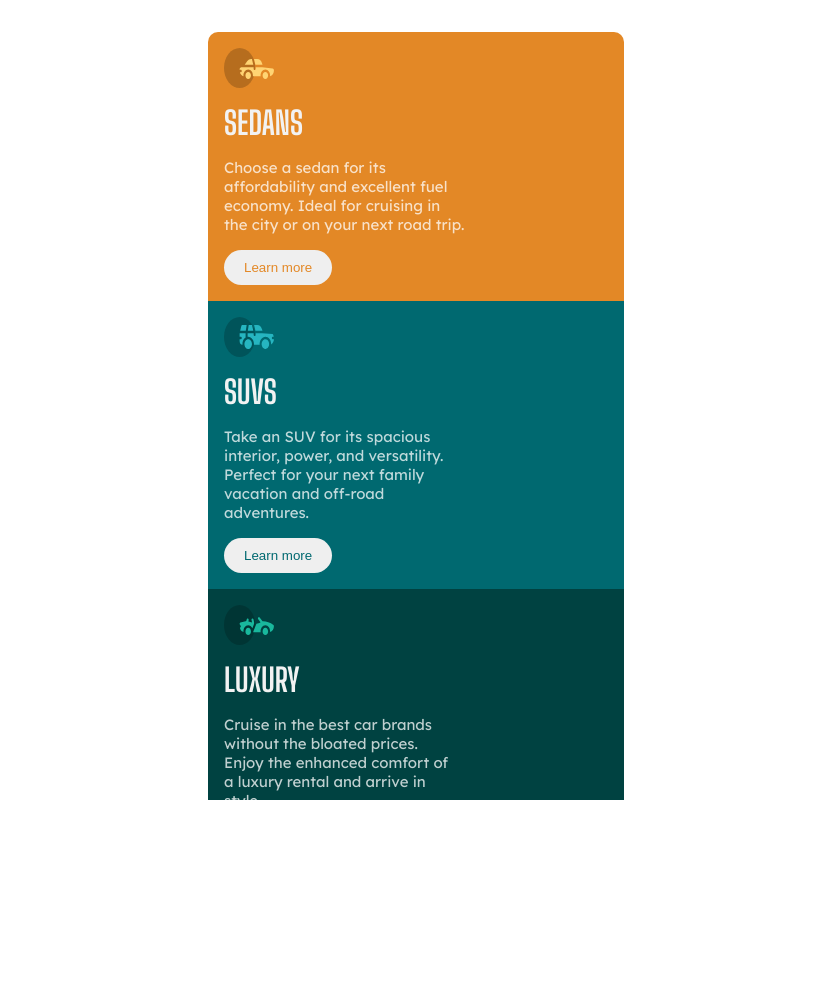
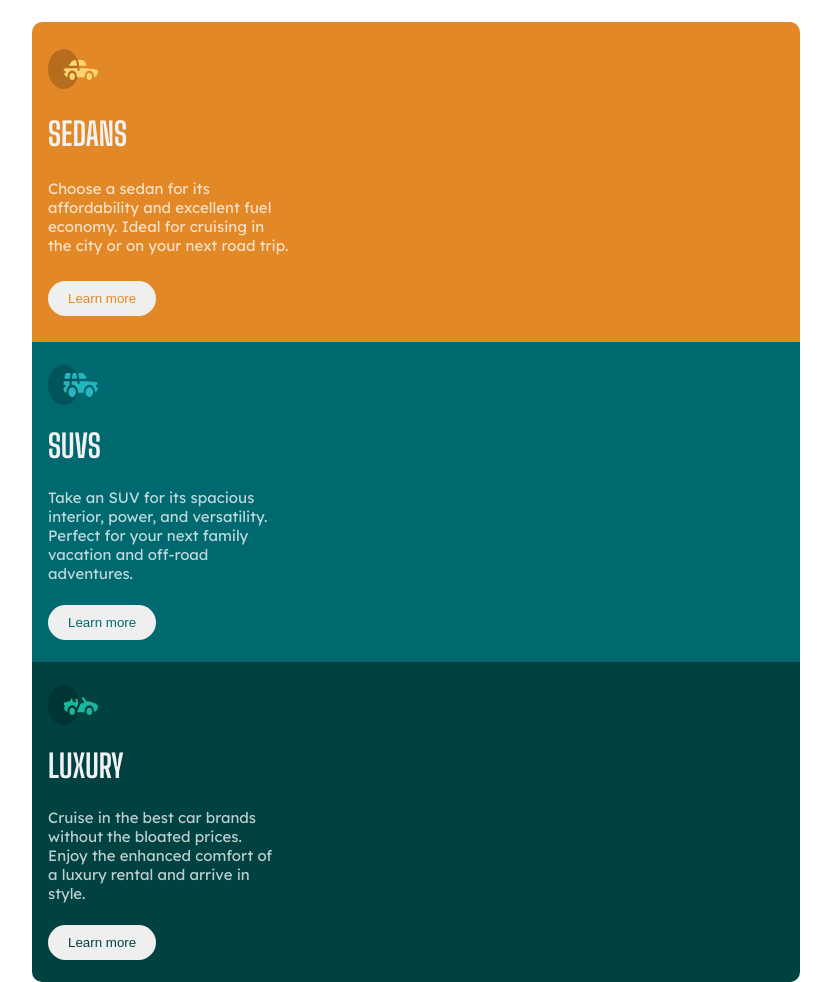
Before and after one commit to SahilGuria/3-column-preview-card, a plain HTML site: page Index.html in a window 1280 px wide. Shown: the whole page, without its empty margins (224-1055 px from the left). Before the commit the page ends 800 px from the top, so only its background shows below. Drawn offline with Linux system fonts and the light colour scheme.

Commit message:
Add files via upload

```diff
--- a/Index.css
+++ b/Index.css
@@ -2,9 +2,7 @@
 *{
     padding: 0;
     margin: 0;
-    width: 100%;
-    height: 100%;
-    overflow: hidden;
+    box-sizing: border-box;
 }
 :root{
     /* Transparent white (paragraphs) */
@@ -21,6 +19,7 @@
 body{
     font-size: 15px;
     font-family: 'Lexend Deca';
+    align-items: center;
 }
 
 
@@ -31,7 +30,7 @@ body{
     align-items: center;
     width: 100vw;
     height: auto;
-    margin-top: 2rem;
+    margin-top: 1.4rem;
 }
 
 
@@ -42,7 +41,7 @@ img{
 .heading{
     color: var(--light-gray);
     font-family: 'Big Shoulders Display';
-    font-size: 2rem;
+    font-size: 32px;
     font-weight: 700;
 }
 
@@ -54,8 +53,8 @@ img{
     row-gap: 1rem;
     align-items: flex-start;
     padding: 1rem;
-    width: 30%;
-    height: auto;
+    width: 60%;
+    height: 20rem;
 }
 /* paragraph */
 p{
```
